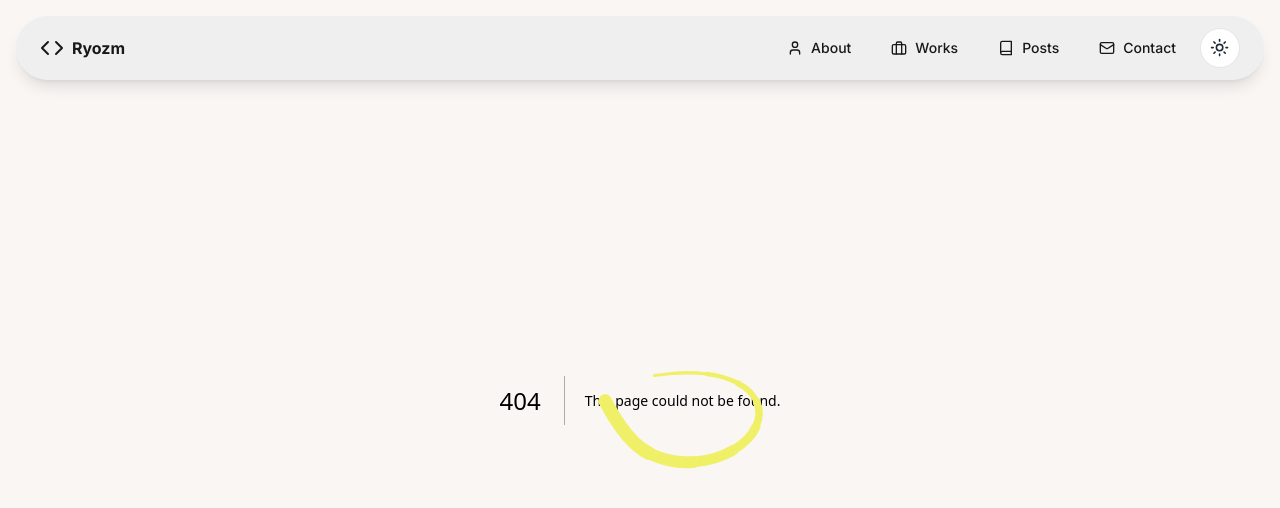
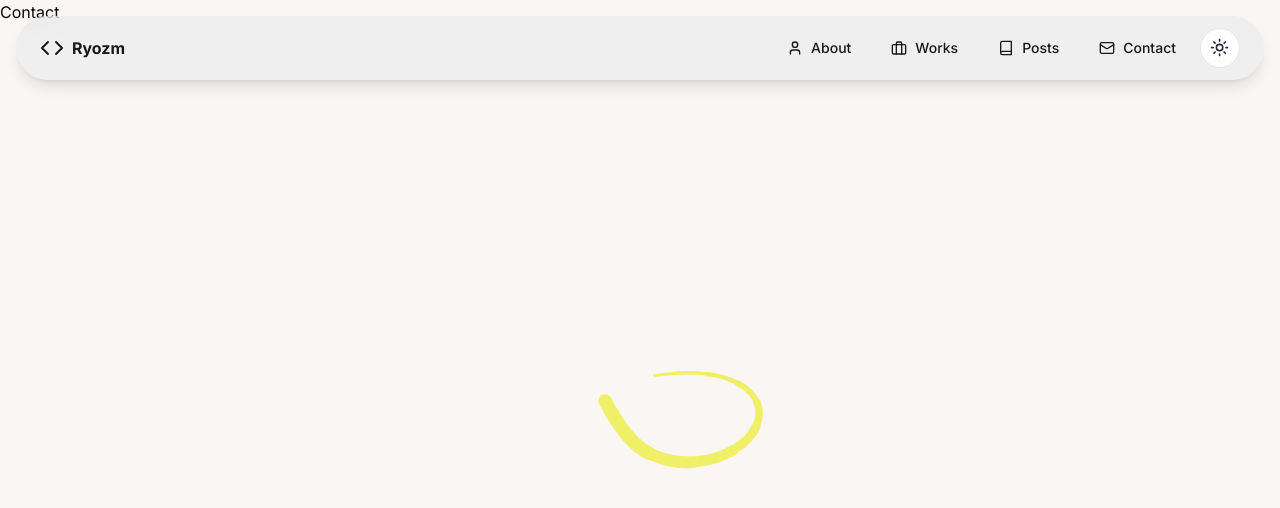
Before and after one commit to ryozm/ryozm-homepage, a Next.js app: page /contact in a window 1280 px wide. Before the commit this address had no page. Shown: the top 508 px of the page. Built offline with nearby package versions, Linux system fonts and the light colour scheme.

Commit message:
feat: add /contact page

```diff
--- /dev/null
+++ b/app/contact/page.tsx
@@ -0,0 +1,7 @@
+const ContactPage = () => {
+  return ( <div>
+    <h1>Contact</h1>
+  </div> );
+}
+
+export default ContactPage;
```
